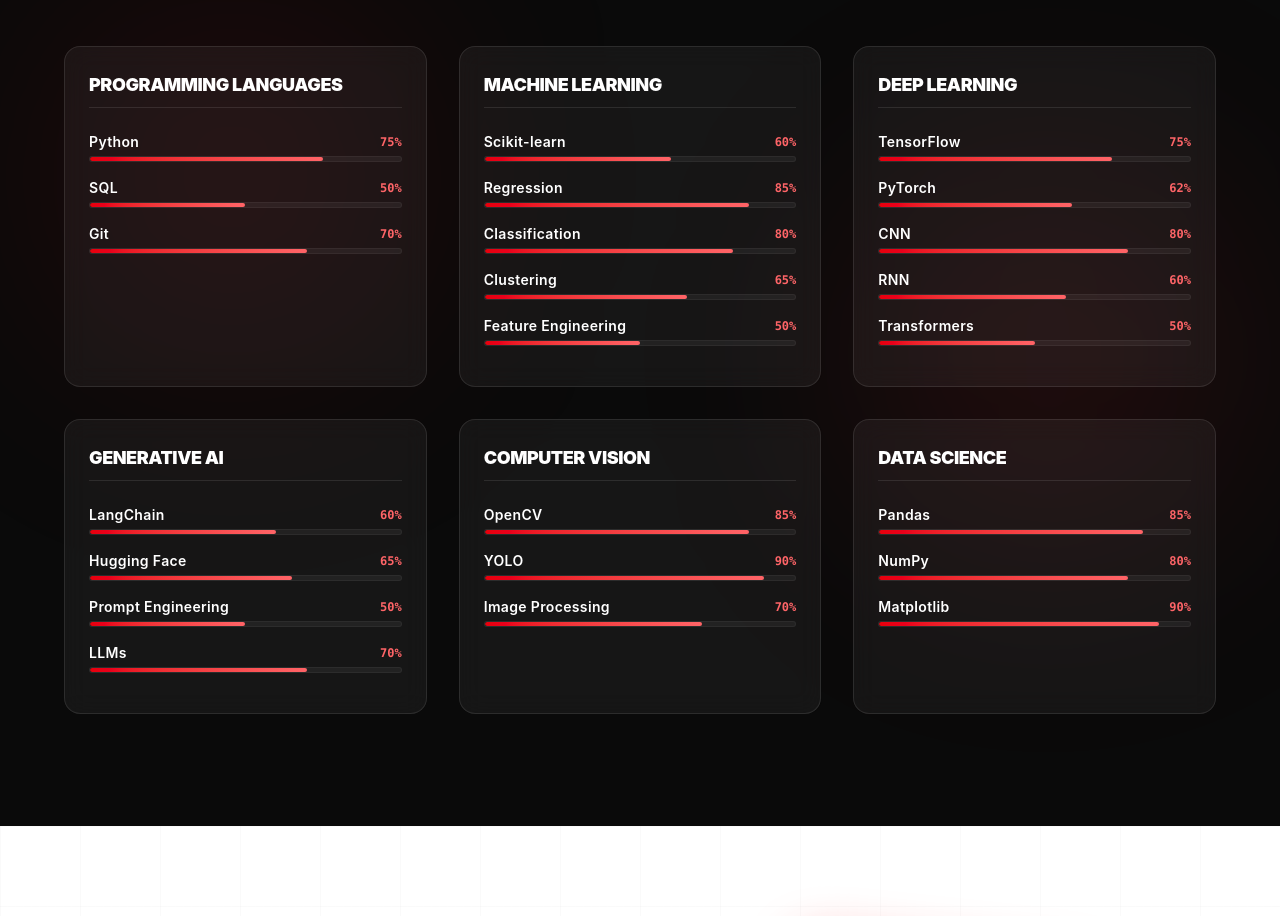
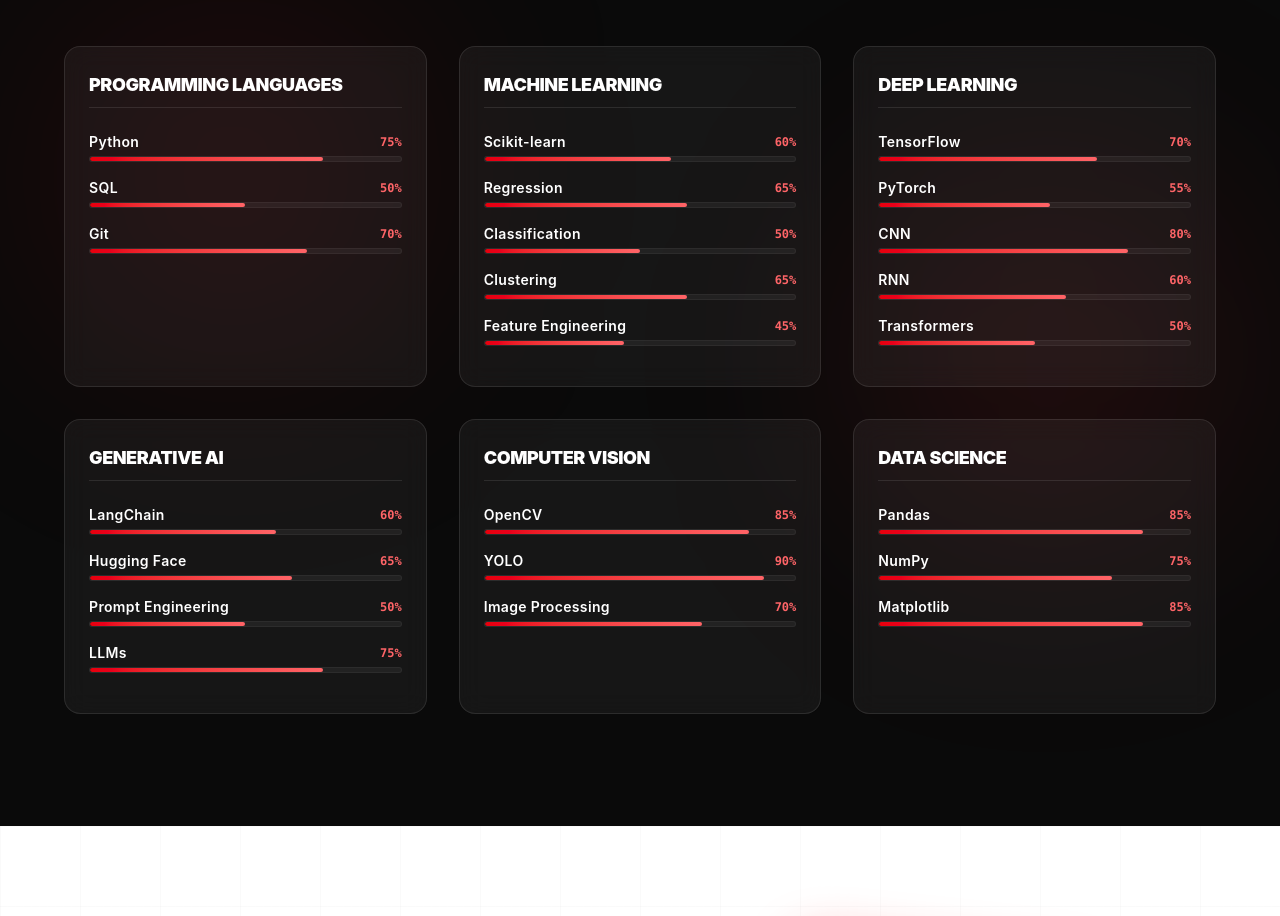
Before and after one commit to pranishka12/Portfolio-main, a React (Vite) app: page / in a window 1280 px wide. Shown: the part 1700-2616 px from the top of the page. Built offline with nearby package versions, Linux system fonts and the light colour scheme; no server answers.

Commit message:
Update portfolioData.js

```diff
--- a/src/data/portfolioData.js
+++ b/src/data/portfolioData.js
@@ -112,17 +112,17 @@
       title: "Machine Learning",
       skills: [
         { name: "Scikit-learn", level: 60 },
-        { name: "Regression", level: 85 },
-        { name: "Classification", level: 80 },
+        { name: "Regression", level: 65 },
+        { name: "Classification", level: 50 },
         { name: "Clustering", level: 65 },
-        { name: "Feature Engineering", level: 50 }
+        { name: "Feature Engineering", level: 45 }
       ]
     },
     {
       title: "Deep Learning",
       skills: [
-        { name: "TensorFlow", level: 75 },
-        { name: "PyTorch", level: 62 },
+        { name: "TensorFlow", level: 70 },
+        { name: "PyTorch", level: 55 },
         { name: "CNN", level: 80 },
         { name: "RNN", level: 60 },
         { name: "Transformers", level: 50},
@@ -135,7 +135,7 @@
         { name: "LangChain", level: 60 },
         { name: "Hugging Face", level: 65 },
         { name: "Prompt Engineering", level: 50 },
-        { name: "LLMs", level: 70 }
+        { name: "LLMs", level: 75 }
       ]
     },
     {
@@ -150,8 +150,8 @@
       title: "Data Science",
       skills: [
         { name: "Pandas", level: 85 },
-        { name: "NumPy", level: 80},
-        { name: "Matplotlib", level: 90 }
+        { name: "NumPy", level: 75},
+        { name: "Matplotlib", level: 85 }
       ]
     },
   ]
```
